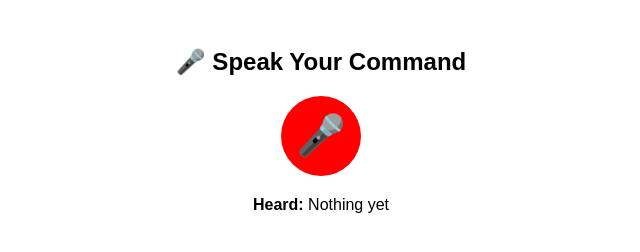
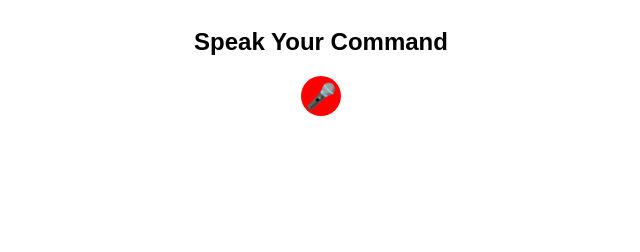
Before and after one commit to phanirajnadiger/sfcommandtest, a plain HTML site: page index.html in a window 1280 px wide. Shown: the whole page, without its empty margins (319-959 px from the left). Drawn offline with Linux system fonts and the light colour scheme.

Commit message:
Update index.html - Hopefully Final

```diff
--- a/index.html
+++ b/index.html
@@ -12,8 +12,8 @@
     }
 
     #mic {
-      width: 80px;
-      height: 80px;
+      width: 40px;
+      height: 40px;
       background: red;
       border-radius: 50%;
       margin: 20px auto;
@@ -26,7 +26,7 @@
 
     #micIcon {
       color: white;
-      font-size: 40px;
+      font-size: 25px;
     }
 
     .listening {
@@ -51,11 +51,11 @@
   </style>
 </head>
 <body>
-  <h2>🎤 Speak Your Command</h2>
+  <h2 style="margin:0px;">Speak Your Command</h2>
   <div id="mic" onclick="startListening()">
     <div id="micIcon">🎤</div>
   </div>
-  <p><strong>Heard:</strong> <span id="output">Nothing yet</span></p>
+  <p style="display:none"><strong>Heard:</strong> <span id="output">Nothing yet</span></p>
 
   <script>
     function startListening() {
```
